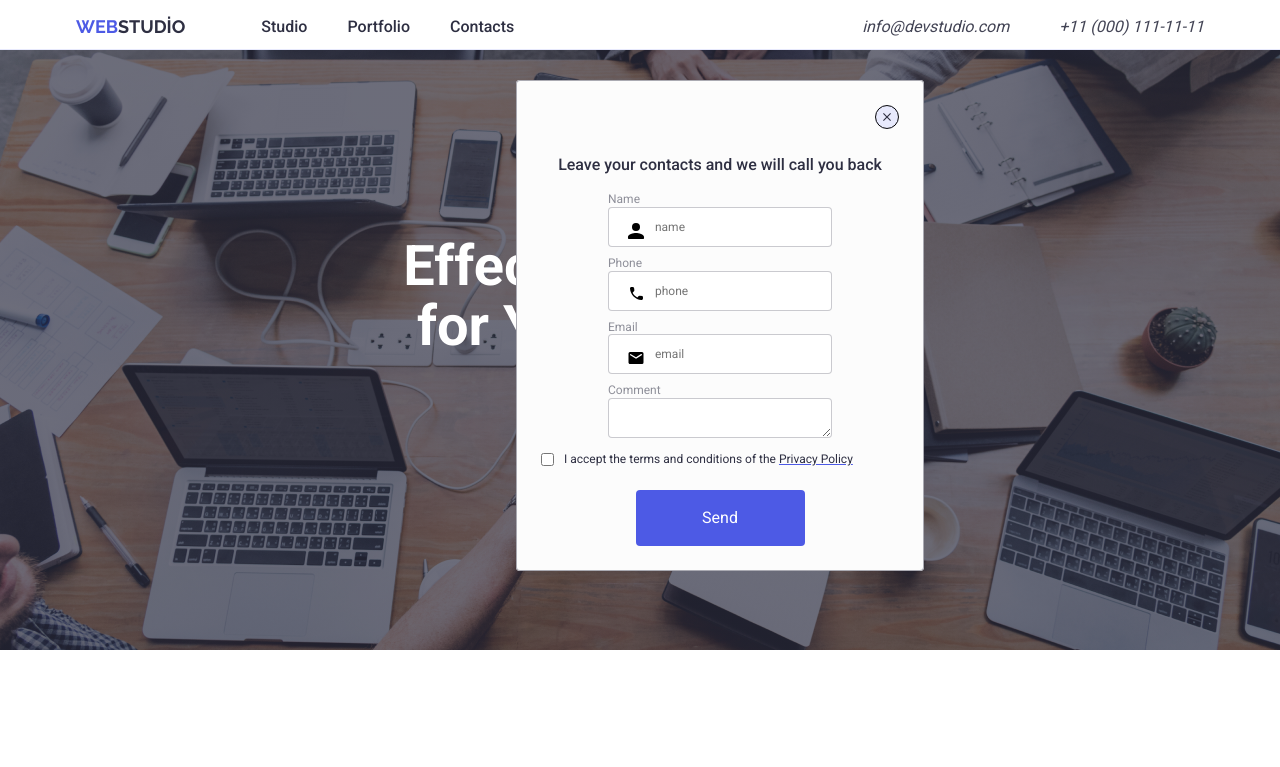
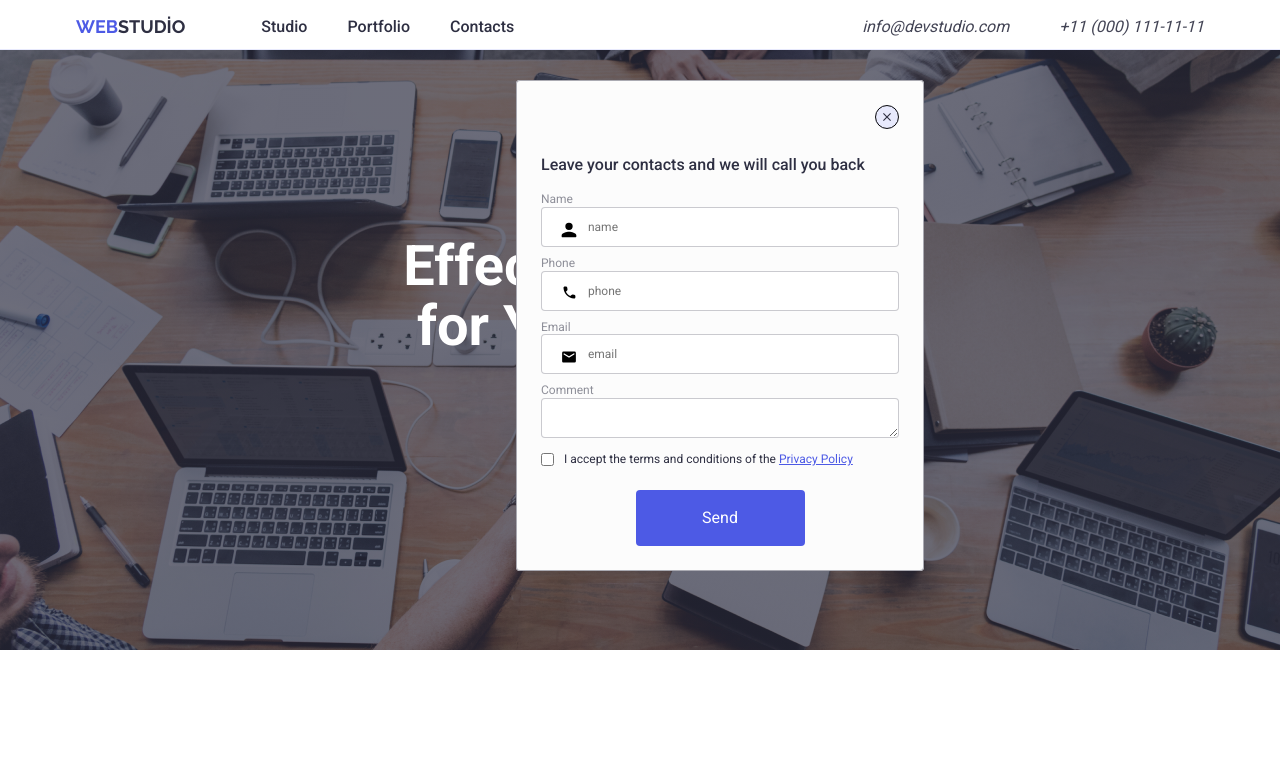
Before and after one commit to beatifultango/goit-markup-hw-05, a plain HTML site: page index.html in a window 1280 px wide. Shown: the top 767 px of the page. Drawn offline with nearby package versions, Linux system fonts and the light colour scheme.

Commit message:
input iconları düzenlendi

```diff
--- a/css/styles.css
+++ b/css/styles.css
@@ -601,6 +601,9 @@ footer {
   box-shadow: 0 1 1 0 rgba(0, 0, 0, 0.14);
   width:408px;
   margin: 0 auto;
+
+
+
 }
 .modal-container {
   width: 408px;
@@ -611,8 +614,7 @@ footer {
   box-shadow: 0 1 1 0 rgba(0, 0, 0, 0.14);
   background-color: #fcfcfc;
   padding: 24px;
-  display: flex;
-  flex-direction: column;
+
 
 }
 
@@ -652,7 +654,6 @@ h2 {
 .my-form {
   padding: 0 auto;
   margin: 0 auto;
-
   color: #8e8f99;
 }
 
@@ -683,7 +684,17 @@ h2 {
   position: absolute;
   left: 16px;
   top: 40%;
+  padding-bottom:2px;
+  transition: fill 250ms cubic-bezier(0.4, 0, 0.2, 1);
 }
+
+.input-icon:hover{
+  fill:#4D5AE5;
+
+}
+
+
+
 
 
 
@@ -700,10 +711,7 @@ h2 {
   margin-bottom: 8px;
   transition: border 250ms cubic-bezier(0.4, 0, 0.2, 1);
 }
-input[type="text"] {
-  outline: none;
-  border: 1px solid #2e2f4240;
-}
+
 
 .form-input:focus,
 .form-textarea:focus {
@@ -725,6 +733,10 @@ input[type="text"] {
 .privacy {
   color: #4d5ae5;
   text-decoration: underline;
+}
+
+.p-p{
+  color:#4D5AE5;
 }
 .label-checkbox {
   font-size: 12px;
--- a/index.html
+++ b/index.html
@@ -770,7 +770,7 @@
             <label class="label-checkbox" for="privacy-policy">
               I accept the terms and conditions of the
               <span class="privacy">
-                <a href="#" target="_blank">Privacy Policy</a>
+                <a href="#" target="_blank" class="p-p">Privacy Policy</a>
               </span>
             </label>
           </div>
```
